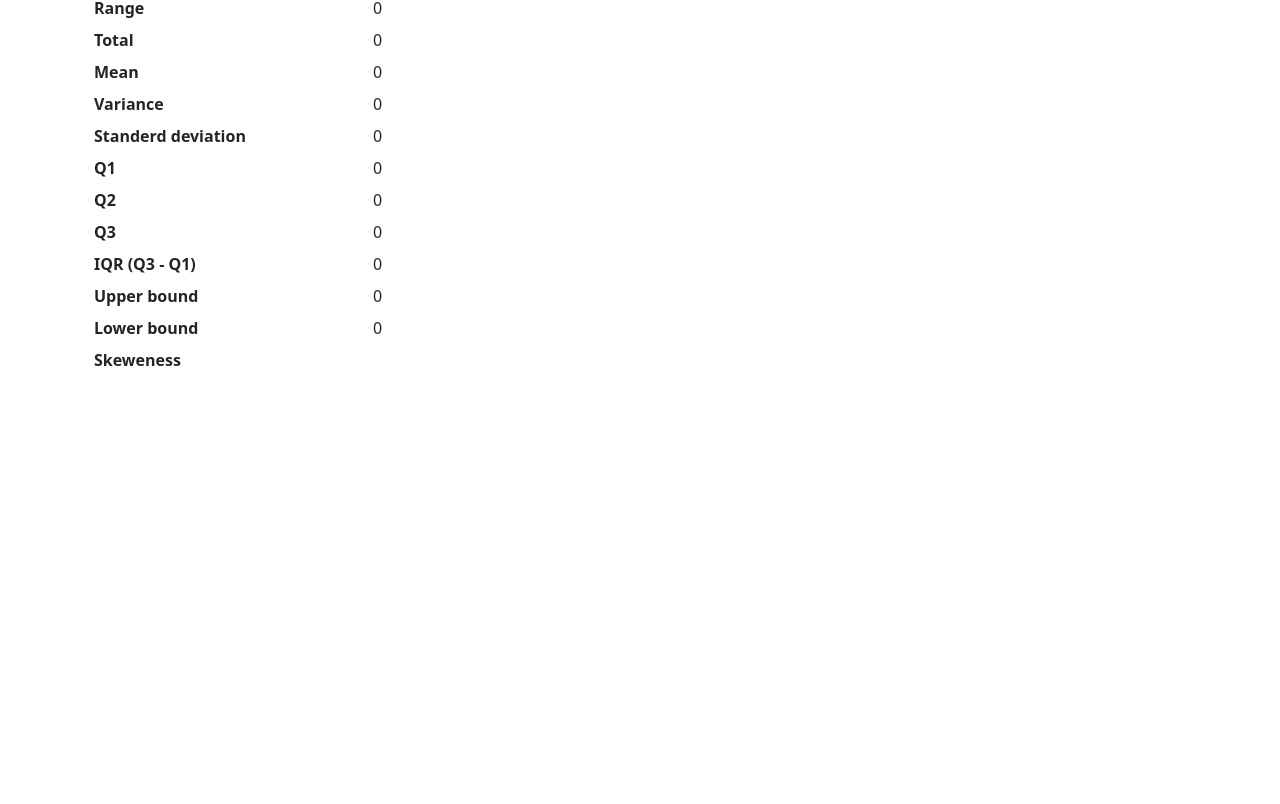
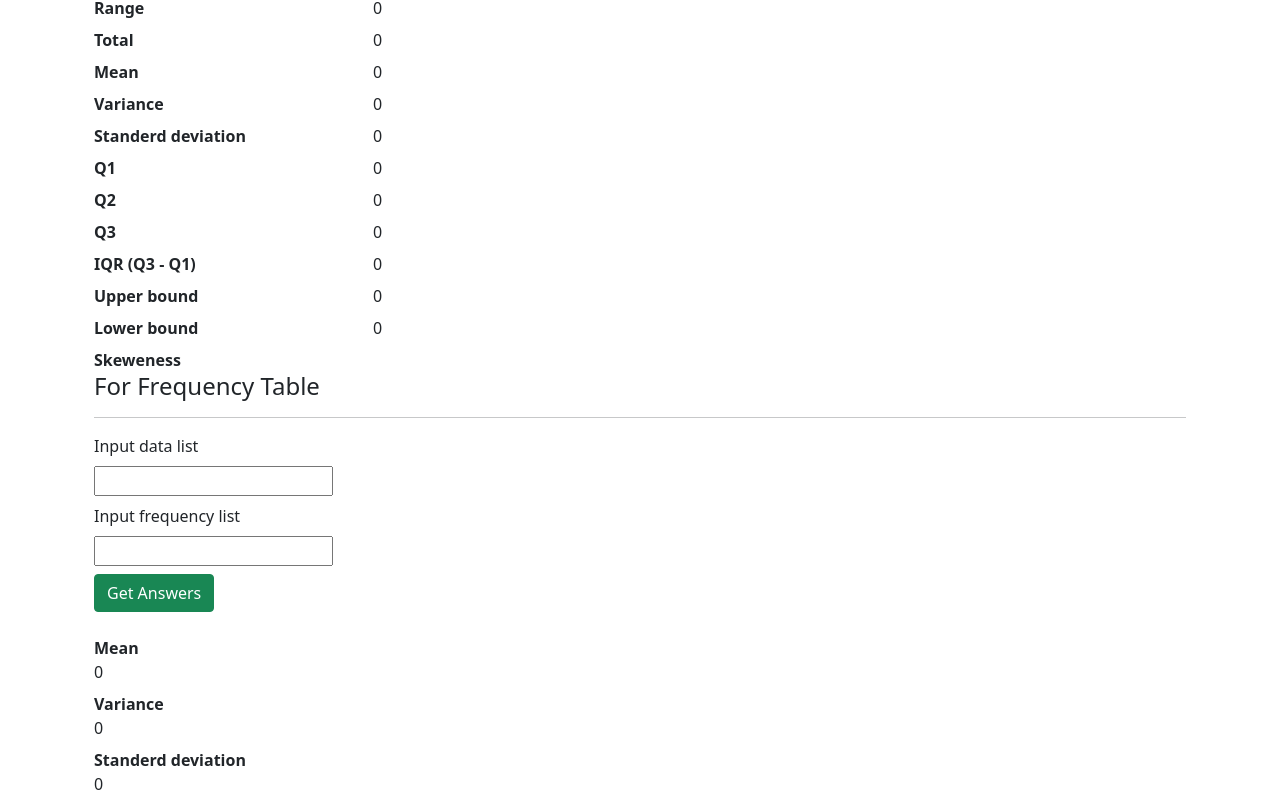
Before and after one commit to Shehanx86/ps-cal, a React (Create React App) app in the folder stat-cal/: page / in a window 1280 px wide. Shown: the part 274-1078 px from the top of the page. Before the commit the page ends 800 px from the top, so only its background shows below. Built offline with nearby package versions, Linux system fonts and the light colour scheme.

Commit message:
frequency table created

```diff
--- a/stat-cal/src/App.js
+++ b/stat-cal/src/App.js
@@ -1,5 +1,6 @@
 import React, { Component } from 'react';
 import FiveNumberSummary from './components/FiveNumberSummary';
+import FrequencyTable from './components/FrequencyTable';
 
 
 class Stat extends Component {
@@ -69,6 +70,8 @@ class Stat extends Component {
                 </form>
 
                 <FiveNumberSummary data={this.state}/>
+                <FrequencyTable/>
+
 
 
             </div>
--- a/stat-cal/src/components/FiveNumberSummary.js
+++ b/stat-cal/src/components/FiveNumberSummary.js
@@ -102,8 +102,6 @@ export default class fiveNumberSummary extends Component {
             Q3 = this.props.data.dataList[q_3_whole - 1];
         }
 
-        console.log(this.props.data.dataList[q_3_whole - 1])
-
         let skewness
 
         if((Q3 - Q2) > (Q2 - Q1)) {
--- /dev/null
+++ b/stat-cal/src/components/FrequencyTable.js
@@ -0,0 +1,146 @@
+import React, { Component } from 'react'
+
+export default class FrequencyTable extends Component {
+    constructor(props){
+        super(props)
+
+        this.state = {
+            dataList: '',
+            frequencyList: '',
+            dataListArray: [],
+            frequencyListArray: [],
+            totalFrequency: 0,
+            totalData: 0,
+            mean: 0,
+            variance: 0,
+            standard_deviation: 0
+
+        }
+    }
+
+    handleChange1 = (e) =>{
+        this.setState({
+            dataList: e.target.value
+        })
+    }
+
+    handleChange2 = (e) =>{
+        this.setState({
+            frequencyList: e.target.value
+        })
+    }
+
+    frequencyListArrayCreate = async () => {
+        let temp = new Array();
+        let total = 0;
+
+        temp = this.state.frequencyList.split(",");
+
+        for (var a in temp) {
+            temp[a] =  parseFloat(temp[a]);
+            total = total + temp[a];
+        }
+
+        this.setState({
+            frequencyListArray: temp,
+            totalFrequency: total
+          });
+    }
+
+    dataListarrayCreate = async () => {
+        let temp = new Array();
+        let total = 0;
+
+        temp = this.state.dataList.split(",");
+
+        for (var a in temp) {
+            temp[a] =  parseFloat(temp[a])
+            total = total + temp[a]
+        }
+
+        this.setState({
+            dataListArray: temp,
+            totalData: total
+          });
+    }
+
+    getMean = async () => {
+        await this.dataListarrayCreate();
+        await this.frequencyListArrayCreate();
+
+        let top = 0;
+        let mean = 0;
+
+        for(let i = 0; i < this.state.dataListArray.length; i++){
+            top += (this.state.dataListArray[i]*this.state.frequencyListArray[i]);
+        }
+
+        mean = top/this.state.totalFrequency;
+
+        this.setState({
+            mean: mean
+        })
+
+        return mean;
+    }
+
+    getVariance = async () => {
+        let mean = await this.getMean();
+        let top = 0;
+        let totalFrequency = this.state.totalFrequency
+        let variance = 0;
+
+        for(let i = 0; i < this.state.dataListArray.length; i++){
+            top += ((this.state.dataListArray[i] - mean)*(this.state.dataListArray[i] - mean))*this.state.frequencyListArray[i];
+        }
+
+        console.log(top)
+
+        variance = top/(totalFrequency-1);
+
+        this.setState({
+            variance: variance
+        })
+    }
+
+    submitHandler = (e) => {
+        e.preventDefault();
+        this.dataListarrayCreate();
+        this.frequencyListArrayCreate();
+        this.getVariance();
+
+    }
+
+    render() {
+        return (
+                <div className="container">
+                    <h4>For Frequency Table</h4>
+                    <hr/>
+                    <d1 className="row">
+                    <form>
+
+                        <dd className="col-sm-3">Input data list</dd>
+                        <dd className="col-sm-9"><input type='text' id='dataList' onChange={this.handleChange1}/></dd>
+
+                        <dd className="col-sm-3">Input frequency list</dd>
+                        <dd className="col-sm-9"><input type='text' id='frequencyList' onChange={this.handleChange2}/></dd>
+
+                        <button className='btn btn-success' onClick={this.submitHandler}>Get Answers</button>
+                        <br/>
+                        <br/>
+
+                        <dt className="col-sm-3">Mean</dt>
+                        <dd className="col-sm-9">{this.state.mean}</dd>
+
+                        <dt className="col-sm-3">Variance</dt>
+                        <dd className="col-sm-9">{this.state.variance}</dd>
+
+                        <dt className="col-sm-3">Standerd deviation</dt>
+                        <dd className="col-sm-9">{this.state.standard_deviation}</dd>
+
+                    </form>
+                    </d1>
+                </div>
+        )
+    }
+}
```
Also changed, not shown: stat-cal/src/components/Dataset.js (added).
